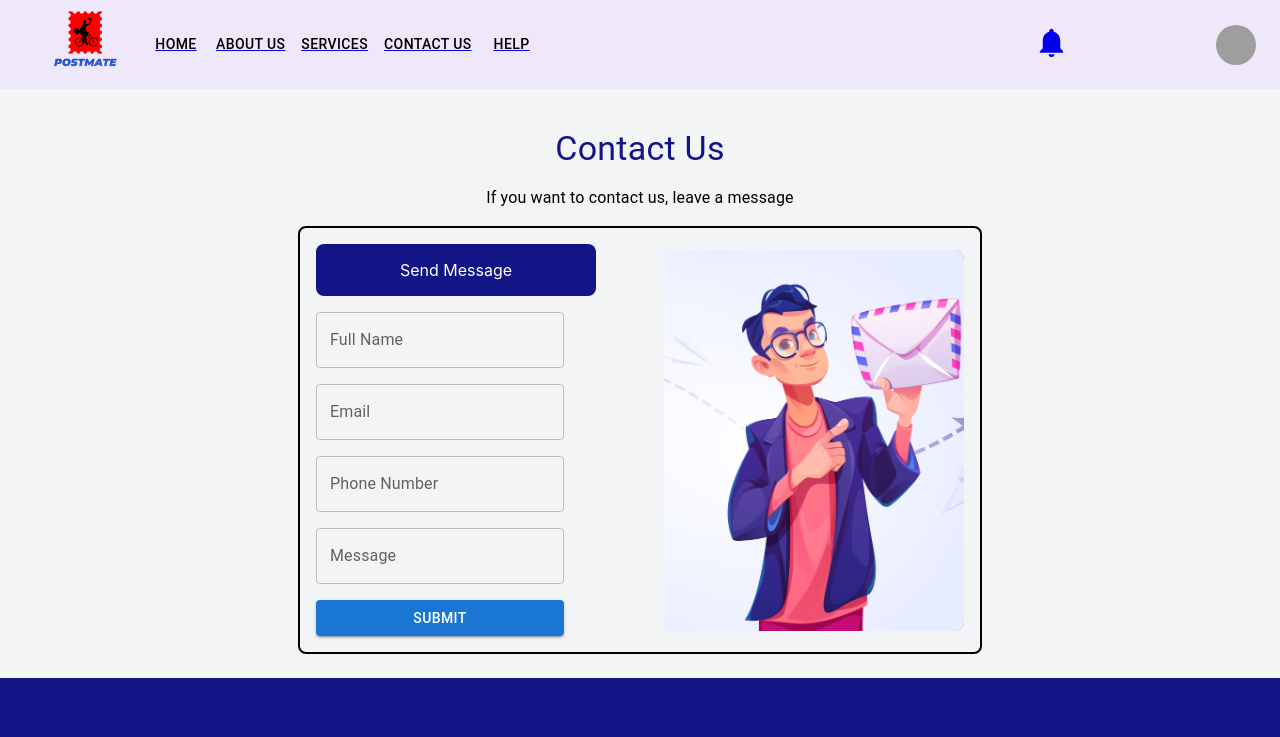
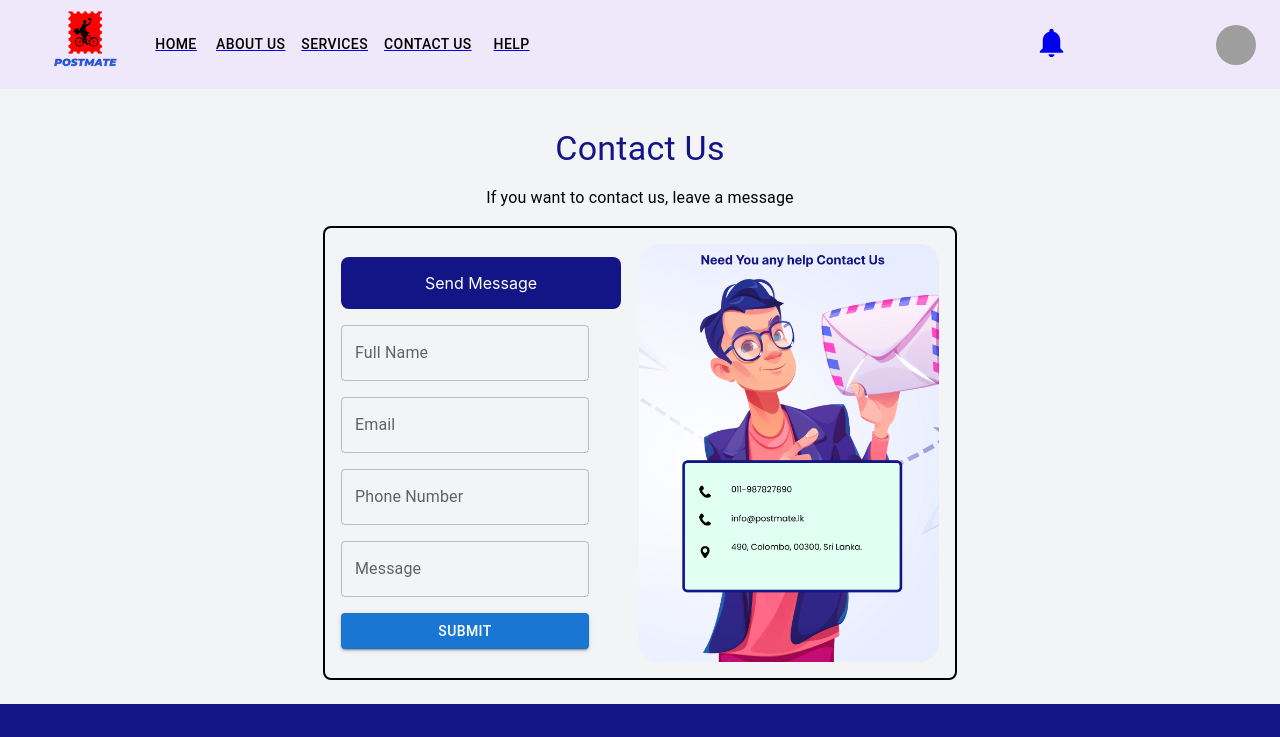
Before and after one commit to PasinduMaduwantha/post-mate, a React (Create React App) app: page /contact in a window 1280 px wide. Shown: the top 737 px of the page. Built offline with nearby package versions, Linux system fonts and the light colour scheme; grey boxes are pictures that could not be loaded.

Commit message:
contact us edited

```diff
--- a/src/page/ContactUs/Contact.jsx
+++ b/src/page/ContactUs/Contact.jsx
@@ -1,6 +1,7 @@
 import NavBar from "../../components/NavBar/NavBar";
 import Footer from "../../components/Footer/Footer";
 import {
+  Box,
   Button,
   FormControl,
   InputLabel,
@@ -13,7 +14,7 @@ import {
 } from "@mui/material";
 import useForm from "../../Hooks/useForm";
 import frame from "../../images/Frame.png";
-import mailSent from "../../images/29630388_2206_w023_n003_2530b_p1_2530 1.png";
+import mailSent from "../../images/mcs.png";
 
 const Contact = () => {
   const getFreshModel = () => ({
@@ -50,7 +51,7 @@ const Contact = () => {
           direction='row'
           justifyContent='center'
           alignItems='center'
-          spacing={3}
+          spacing={1}
         >
           <Stack spacing={2} direction={"column"}>
             <Typography
@@ -103,7 +104,12 @@ const Contact = () => {
               Submit
             </Button>
           </Stack>
-          <img style={{ marginLeft: 100 }} width={300} src={mailSent} />
+
+          <img
+            style={{ marginLeft: 50, borderRadius: 20 }}
+            width={300}
+            src={mailSent}
+          />
         </Stack>
       </Stack>
       <Footer />
--- a/src/page/User_Home/userHome.jsx
+++ b/src/page/User_Home/userHome.jsx
@@ -1,8 +1,6 @@
-
 import React, { useState } from "react";
 import { Button, Stack } from "@mui/material";
 import { Outlet } from "react-router";
-
 
 import Footer from "../../components/Footer/Footer";
 import NavBar from "../../components/NavBar/NavBar";
@@ -44,7 +42,6 @@ const UserHome = () => {
   //   const gotoSendInquiry = (section) => {
   //     setActiveSection(section);
   //   };
-
 
   return (
     <div>
@@ -129,11 +126,11 @@ const UserHome = () => {
 
         </div>*/}
 
-      {activeSection !== "postalCodeLookup" && <PostalCodeLookup />}
+      {/* {activeSection !== "postalCodeLookup" && <PostalCodeLookup />}
       {activeSection !== "postalCost" && <PostalCost />}
       {activeSection !== "receivedLetterTracker" && <RecievedLetterTracker />}
       {activeSection !== "postStamp" && <PostalStamp />}
-      {activeSection !== "sendInquiry" && <SendInquiry />}
+      {activeSection !== "sendInquiry" && <SendInquiry />} */}
 
       <Footer />
     </div>
```
Also changed, not shown: src/images/mcs.png (added). Lines whose indentation alone changed are shown as unchanged.
